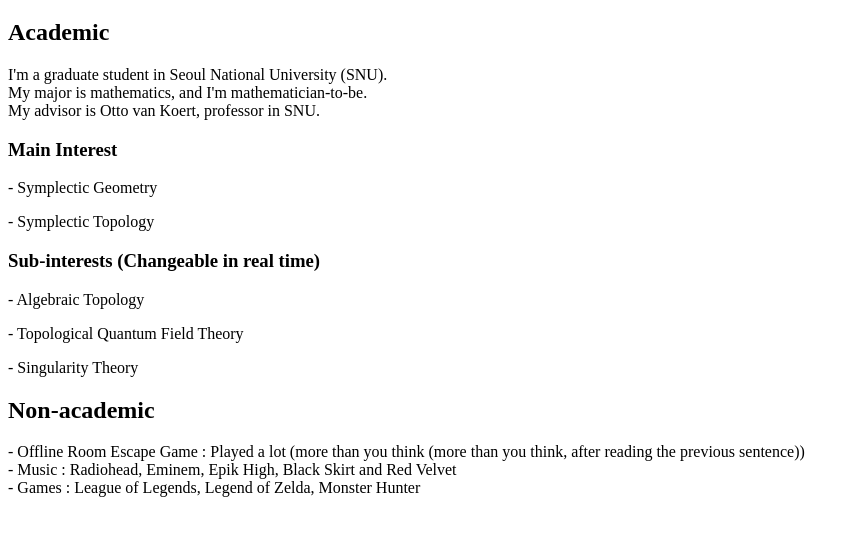
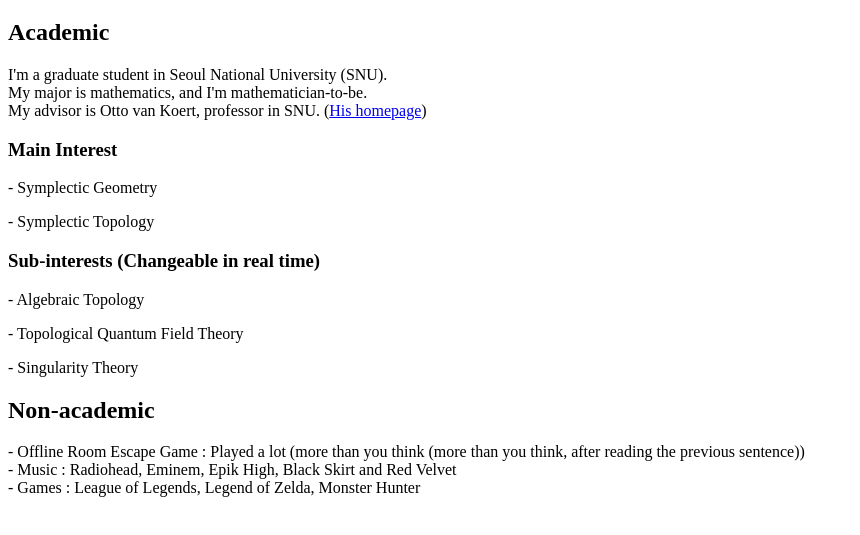
Before and after one commit to dhlee-math/dhlee-math.github.io, a plain HTML site: page interests/interests.html in a window 1280 px wide. Shown: the part 61-596 px from the top of the page, without its empty margins (0-860 px from the left). Drawn offline with Linux system fonts and the light colour scheme.

Commit message:
Update interests.html

```diff
--- a/interests/interests.html
+++ b/interests/interests.html
@@ -10,7 +10,8 @@
 				<span>
 					I'm a graduate student in Seoul National University (SNU).<br/>
 					My major is mathematics, and I'm mathematician-to-be.<br/>
-					My advisor is Otto van Koert, professor in SNU.<br/>
+					My advisor is Otto van Koert, professor in SNU. (<a href = "http://www.math.snu.ac.kr/~okoert/">His homepage</a>)
+					<br/>
 			</div>
 		<h3>Main Interest</h3>
 			<div>
```
